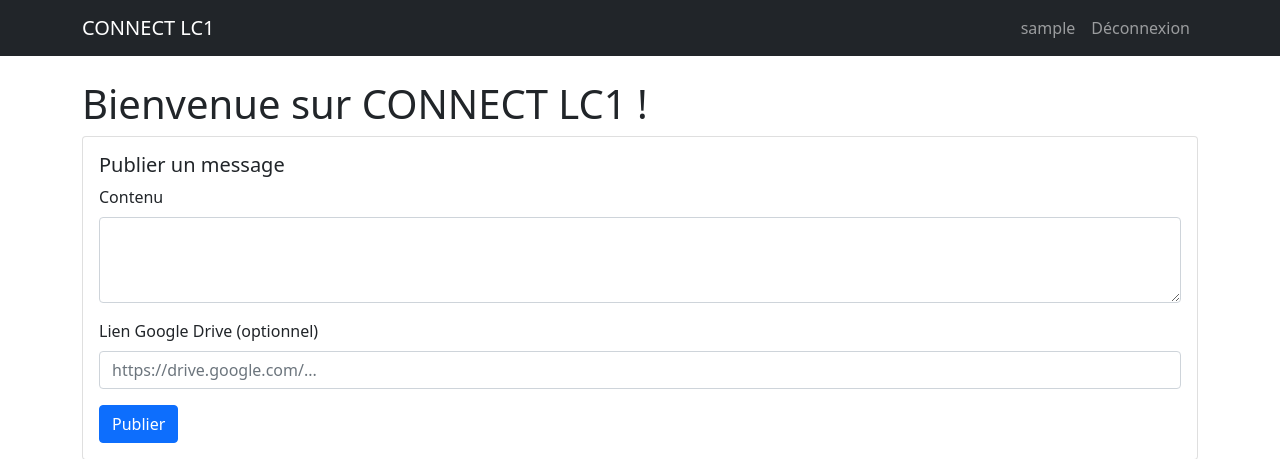
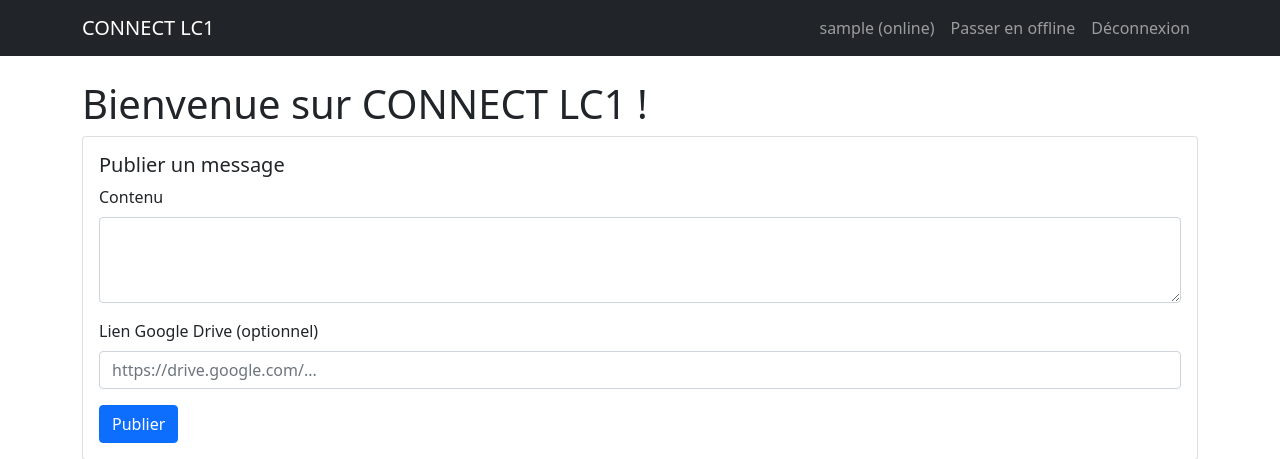
Before and after one commit to nephluhembwe0-hash/connect-lc1, a Flask app: page / in a window 1280 px wide. Shown: the top 459 px of the page. Run offline with Flask 3, Linux system fonts and the light colour scheme; the visitor is signed in with stand-in values (Sample User, id 1); data that the repository does not hold is empty.

Commit message:
Ajout du mode online/offline

```diff
--- a/app/forms.py
+++ b/app/forms.py
@@ -1,5 +1,5 @@
 from flask_wtf import FlaskForm
-from wtforms import StringField, PasswordField, SubmitField, TextAreaField
+from wtforms import StringField, PasswordField, SubmitField, TextAreaField, SelectField
 from wtforms.validators import DataRequired, Email, EqualTo, Length
 
 class RegistrationForm(FlaskForm):
@@ -18,3 +18,7 @@ class PostForm(FlaskForm):
     content = TextAreaField('Contenu', validators=[DataRequired()])
     gdrive_link = StringField('Lien Google Drive (optionnel)')
     submit = SubmitField('Publier')
+
+class ModeForm(FlaskForm):
+    mode = SelectField('Choisissez votre mode', choices=[('online', 'Online'), ('offline', 'Offline')])
+    submit = SubmitField('Changer de mode')
--- a/app/models.py
+++ b/app/models.py
@@ -9,6 +9,7 @@ class User(UserMixin, db.Model):
     email = db.Column(db.String(120), unique=True, nullable=False)
     password_hash = db.Column(db.String(200), nullable=False)
     created_at = db.Column(db.DateTime, default=datetime.utcnow)
+    mode = db.Column(db.String(10), default='online')  # 'online' ou 'offline'
     posts = db.relationship('Post', backref='author', lazy=True)
 
     def set_password(self, password):
--- a/app/routes.py
+++ b/app/routes.py
@@ -1,5 +1,5 @@
-from flask import Blueprint, render_template
-from flask_login import current_user
+from flask import Blueprint, render_template, redirect, url_for, flash
+from flask_login import current_user, login_required
 from .forms import PostForm
 from .models import Post, db
 
@@ -9,12 +9,28 @@ main_bp = Blueprint('main', __name__)
 def index():
     form = PostForm()
     if form.validate_on_submit() and current_user.is_authenticated:
-        post = Post(
-            content=form.content.data,
-            gdrive_link=form.gdrive_link.data,
-            author=current_user
-        )
-        db.session.add(post)
-        db.session.commit()
+        if current_user.mode == 'offline':
+            flash("Mode offline : vous ne pouvez pas publier de message.", "warning")
+        else:
+            post = Post(
+                content=form.content.data,
+                gdrive_link=form.gdrive_link.data,
+                author=current_user
+            )
+            db.session.add(post)
+            db.session.commit()
+            flash("Message publié !", "success")
     posts = Post.query.order_by(Post.created_at.desc()).all()
     return render_template('index.html', form=form, posts=posts)
+
+@main_bp.route('/toggle_mode', methods=['POST'])
+@login_required
+def toggle_mode():
+    if current_user.mode == 'online':
+        current_user.mode = 'offline'
+        flash("Vous êtes maintenant en mode offline (lecture seule).", "info")
+    else:
+        current_user.mode = 'online'
+        flash("Vous êtes maintenant en mode online (publication autorisée).", "success")
+    db.session.commit()
+    return redirect(url_for('main.index'))
--- a/app/templates/base.html
+++ b/app/templates/base.html
@@ -17,7 +17,18 @@
                <ul class="navbar-nav ms-auto">
     {% if current_user.is_authenticated %}
         <li class="nav-item">
-                            <a class="nav-link" href="#">{{ current_user.username }}</a>
+            <a class="nav-link" href="#">{{ current_user.username }} ({{ current_user.mode }})</a>
+        </li>
+        <li class="nav-item">
+            <form method="POST" action="{{ url_for('main.toggle_mode') }}" style="display: inline;">
+                <button type="submit" class="btn btn-link nav-link" style="display: inline; border: none;">
+                    {% if current_user.mode == 'online' %}
+                        Passer en offline
+                    {% else %}
+                        Passer en online
+                    {% endif %}
+                </button>
+            </form>
         </li>
         <li class="nav-item">
             <a class="nav-link" href="{{ url_for('auth.logout') }}">Déconnexion</a>
--- a/app/templates/index.html
+++ b/app/templates/index.html
@@ -4,6 +4,7 @@
     <h1>Bienvenue sur CONNECT LC1 !</h1>
 
     {% if current_user.is_authenticated %}
+        {% if current_user.mode == 'online' %}
             <div class="card mb-4">
                 <div class="card-body">
                     <h5>Publier un message</h5>
@@ -21,6 +22,9 @@
                     </form>
                 </div>
             </div>
+        {% else %}
+            <div class="alert alert-info">Vous êtes en mode offline. Vous pouvez lire les messages mais pas publier.</div>
+        {% endif %}
 
         <h2>Fil d'actualité</h2>
         {% for post in posts %}
@@ -30,7 +34,7 @@
                         {{ post.author.username }} - {{ post.created_at.strftime('%d/%m/%Y %H:%M') }}
                     </h6>
                     <p class="card-text">{{ post.content }}</p>
-                    {% if post.gdrive_link %}
+                    {% if post.gdrive_link and current_user.mode == 'online' %}
                         <a href="{{ post.gdrive_link }}" target="_blank" class="btn btn-sm btn-outline-success">
                             📁 Voir le fichier
                         </a>
```
Lines whose indentation alone changed are shown as unchanged.
